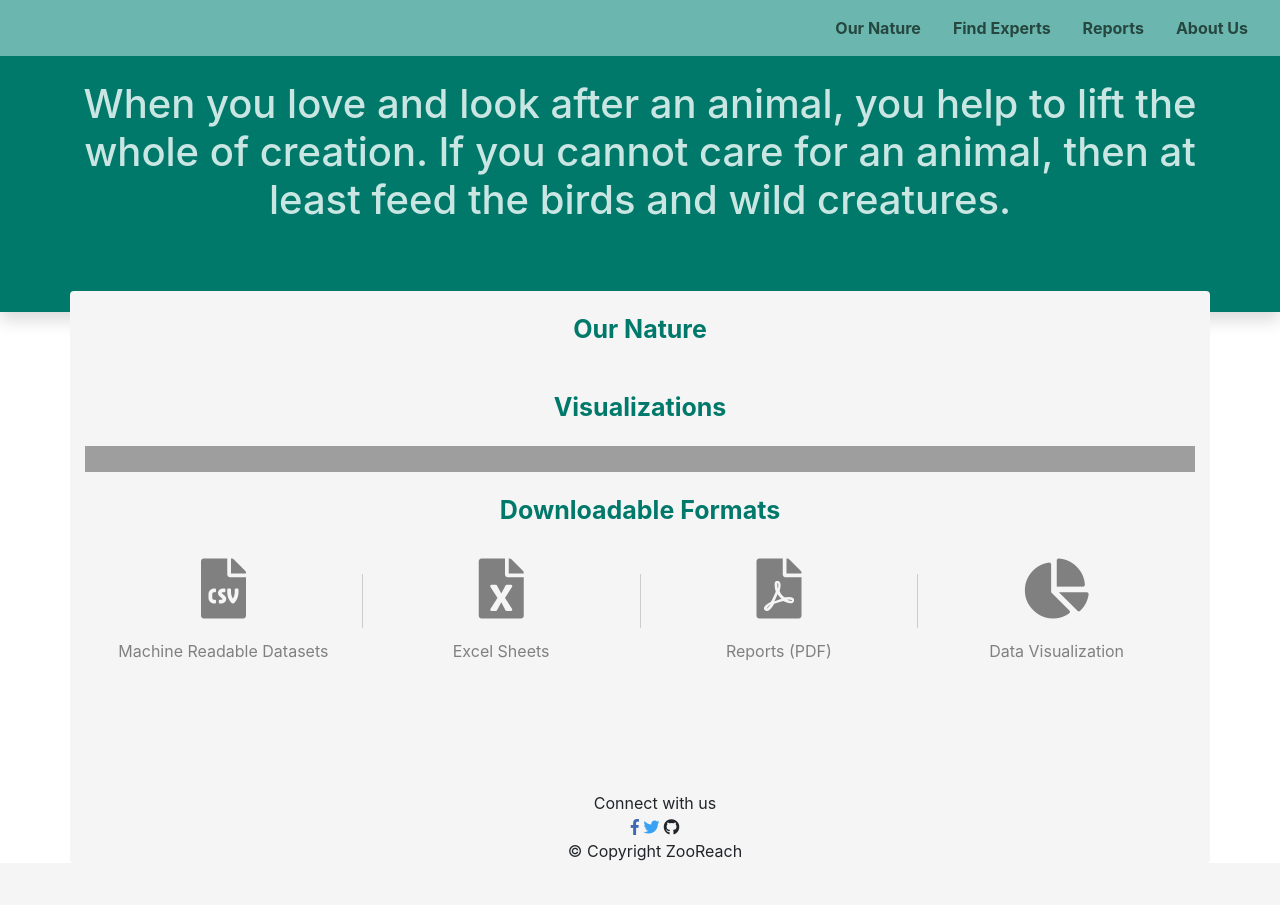
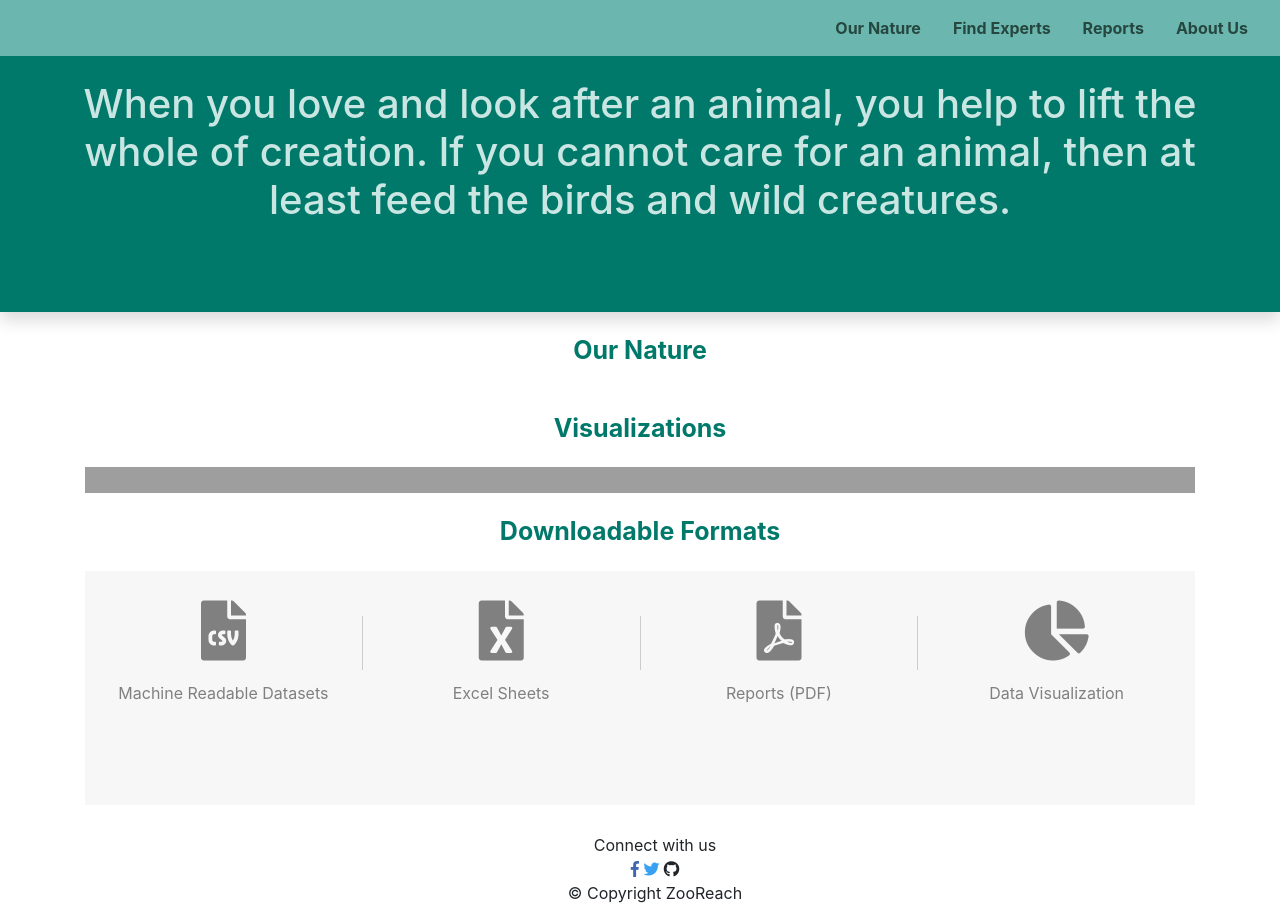
Before and after one commit to ZooReach/dashboard, a Flask app: page / in a window 1280 px wide. Before the commit the page ends 861 px from the top, so only its background shows below. Run offline with Flask 2, Linux system fonts and the light colour scheme; data that the repository does not hold is empty; some libraries are stand-ins or nearby versions.

Commit message:
style main page

```diff
--- a/app/static/css/others/home.css
+++ b/app/static/css/others/home.css
@@ -1,7 +1,3 @@
-.container {
-  margin-top: -21px;
-}
-
 .nav-style-container{
   opacity: 0.6 !important;
   filter: alpha(opacity=60); /* For IE8 and earlier */
--- a/app/static/css/others/main.css
+++ b/app/static/css/others/main.css
@@ -171,7 +171,6 @@ hr.header-line{
   display: block;
   position: relative;
   padding-bottom: 100px;
-  background-color: #F5F5F5;
 }
 
 .container-footer {
--- a/app/templates/common/index.html
+++ b/app/templates/common/index.html
@@ -31,7 +31,7 @@
         {% include 'common/header.html' %}
         {% block header_content %}{% endblock header_content %}
     </div>
-    <div class="container rounded">
+    <div class="container">
         {% block navbar %}{% endblock navbar %}
     </div>
     {% include 'common/footer.html' %}
```
